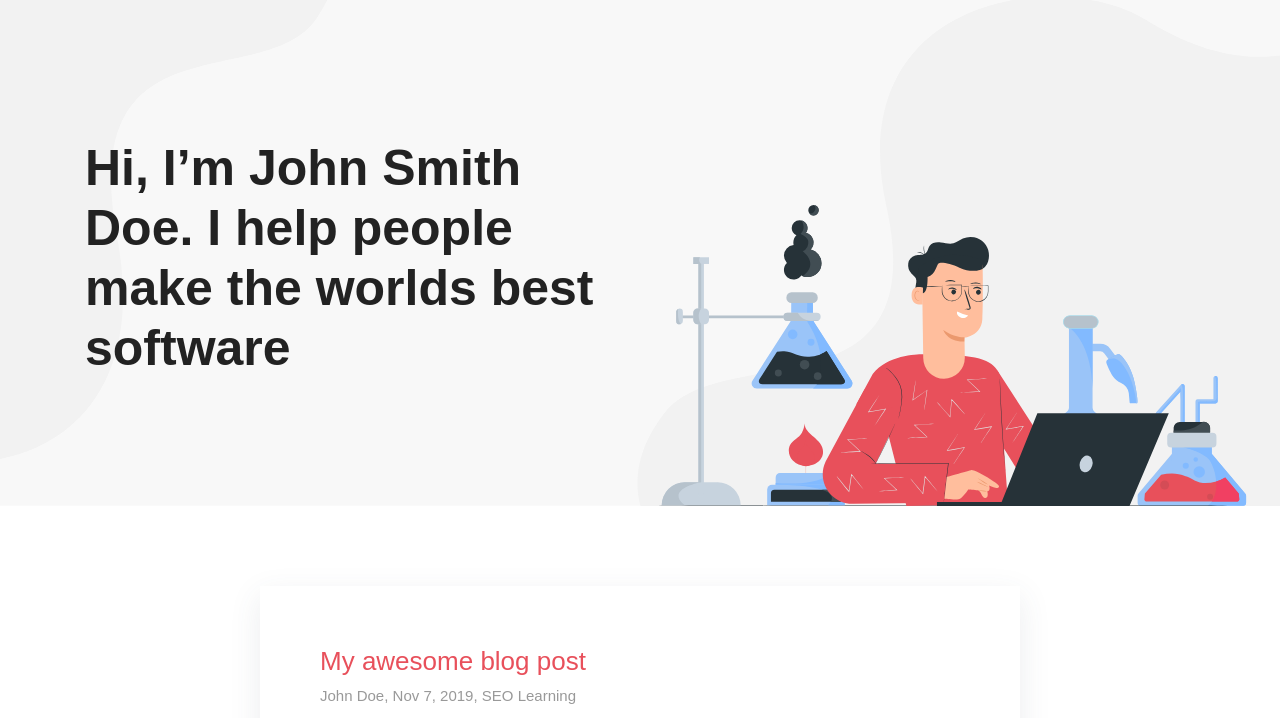
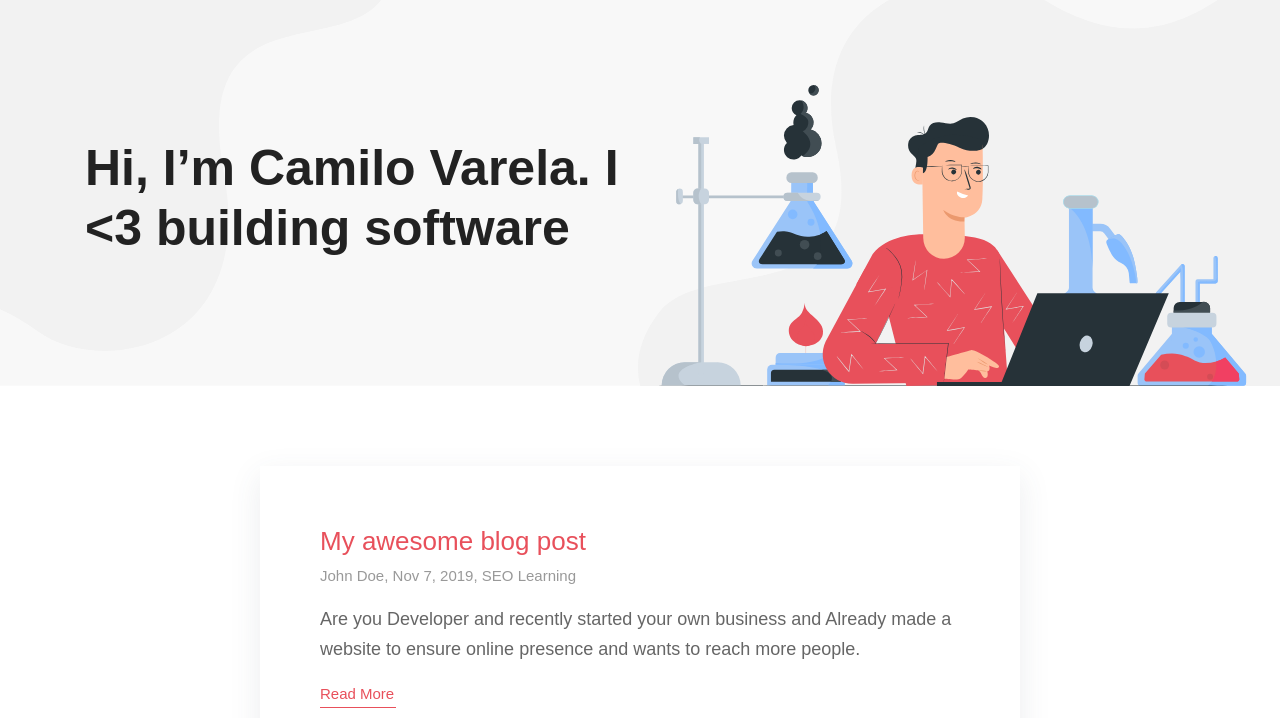
Before and after one commit to camilovarela/camilovarela.github.io, a plain HTML site: page amp/index.html in a window 1280 px wide. Shown: the part 82-800 px from the top of the page. Drawn offline with Linux system fonts and the light colour scheme; a script that the page names is missing; a web font is replaced by a local one.

Commit message:
:tool: Fix author name

```diff
--- a/amp/index.html
+++ b/amp/index.html
@@ -93,7 +93,7 @@
   <div class="container">
     <div class="row">
       <div class="col-lg-6 mb-5 mb-lg-0">
-        <h1>Hi, I&rsquo;m John Smith Doe. <!-- raw HTML omitted --> I help people make the  worlds best software</h1>
+        <h1>Hi, I&rsquo;m Camilo Varela. <!-- raw HTML omitted --> I &lt;3 building software</h1>
       </div>
       <div class="col-lg-6 illustration-mobile">
         <img src="/images/banner/illustration.svg" class="img-fluid" alt="">
```
Also changed, not shown: amp/page/2/index.html (+1 -1 lines), index.html (+1 -1 lines), page/2/index.html (+1 -1 lines).
